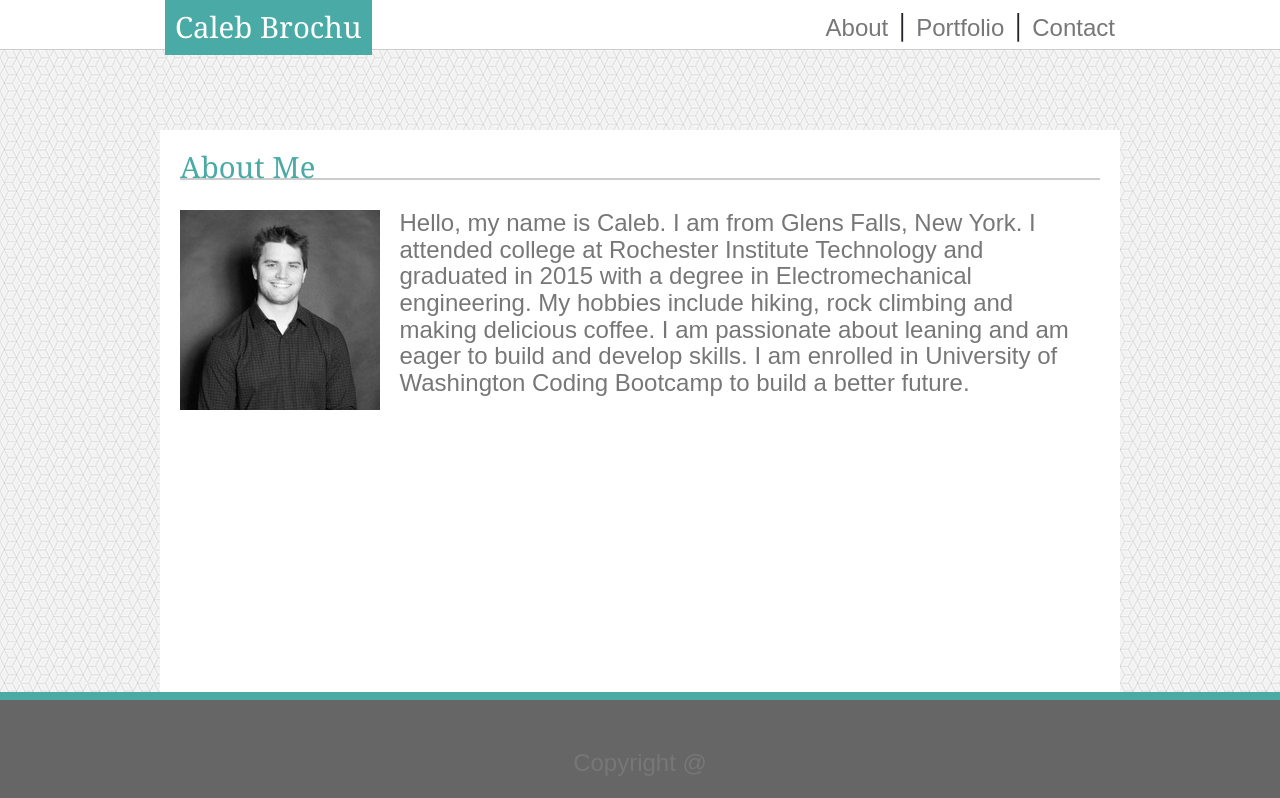
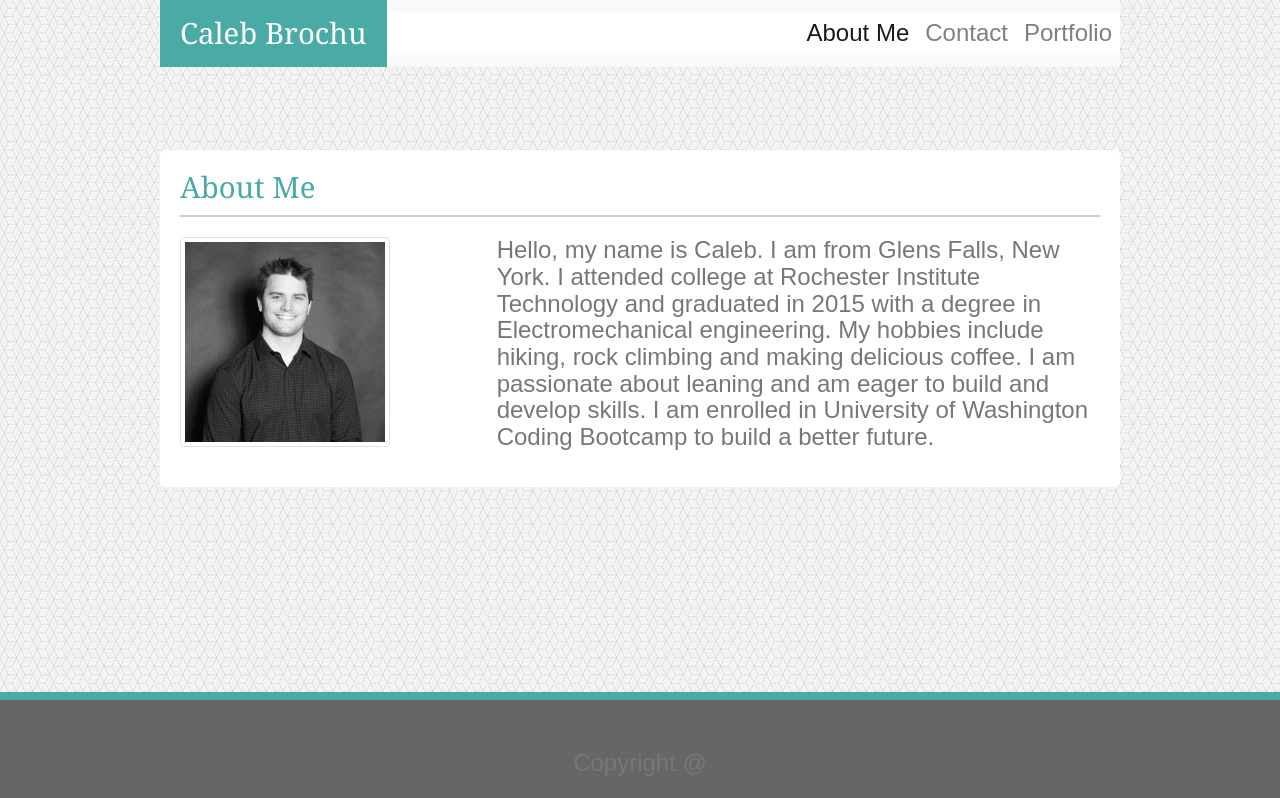
Before and after one commit to caleb-brochu/Portfolio-Bootstrap, a plain HTML site: page index.html in a window 1280 px wide. Shown: the top 798 px of the page. Drawn offline with nearby package versions, Linux system fonts and the light colour scheme.

Commit message:
initial release index.html and portfolio.html nearly complete

```diff
--- a/assets/css/style.css
+++ b/assets/css/style.css
@@ -22,23 +22,61 @@ html body
     margin: 0;
 }
 
+#headerblock
+{
+    top: 0;
+    height: 50px;
+    max-width: 960px;
+    margin-left:auto;
+    margin-right: auto;
+    background: #ffffff;
+    border-bottom:#cccccc 1px solid;
+}
 
-#navigation
+.jumbobackground
 {
-    width: 960px;
-    display: block;
+    background-color: #ffffff;
+    padding: 0;
+    color: #777777;
+    font-size: 18pt;
+    line-height: 20pt;
+    font-family: Arial, Helvetica, sans-serif;
+    max-width: 960px ;
+    margin-top: 100px;
     margin-left: auto;
     margin-right: auto;
-    padding: 5px;
+    padding: 20px;
+    box-sizing: border-box;
 }
 
-#navigation ul li
+.navsettings
 {
-    display: block;
-    float: right;
-    padding: 5px;
+    background-color: #ffffff;
+    padding: 0;
+    color: #777777;
     font-size: 18pt;
     line-height: 20pt;
+    font-family: Arial, Helvetica, sans-serif;
+    max-width: 960px ;
+    margin-left: auto;
+    margin-right: auto;
+    box-sizing: border-box;
+}
+
+.links
+{
+    float: right;
+}
+
+#logo
+{
+
+    background: #4aaaa5;
+    color: #ffffff;
+    margin: 0;
+    padding:20px;
+    font-family: Georgia, 'Times New Roman', Times, serif;
+    font-size: 22pt;
 }
 
 #body_content
@@ -50,45 +88,17 @@ html body
     bottom: -80px;
     padding: 20px;
     background: #ffffff;
-    width: 960px;
+    max-width: 960px;
     height: 750px;
-}
-
-#headerblock
-{
-    top: 0;
-    height: 50px;
-    width: 100%;
-    background: #ffffff;
-    border-bottom:#cccccc 1px solid;
-}
-
-#logo
-{
-    position:relative;
-    top: -5px;
-    background: #4aaaa5;
-    color: #ffffff;
-    text-align: center;
-    float: left;
-    padding: 10px;
-    z-index: 1;
 }
 
 #aboutmetitle
 {
-    position: relative;
-    height: 30px;
-    margin-bottom: 30px;
+    padding-bottom: 10px;
+    margin-bottom: 20px;
     border-bottom:#cccccc 2px solid;
 }
 
-#aboutme
-{
-    display: inline-block;
-    vertical-align: top;
-    width: calc(100% - 240px);
-}
 
 #profilepic
 {
@@ -197,16 +207,13 @@ footer
 
 .block
 {
-    display: inline-block;
     height: 300px;
     width: 300px;
-    margin-right: 10px;
-    margin-bottom: 10px;
+    margin: 10px 10px 10px 0px;
 }
 
 .projects
 {
-    position: relative;
     display: inline-block;
     width: 300px;
     height: auto;
@@ -224,9 +231,8 @@ footer
     line-height: 22pt;
     font-family: Arial, Helvetica, sans-serif;
     font-size: 18pt;
-    text-align: center;
     z-index: 1;
     top: -70;
-    padding: 5px;
+
 
 }
--- a/index.html
+++ b/index.html
@@ -5,7 +5,8 @@
     <meta charset="UTF-8">
     <meta name="viewport" content="width=device-width, initial-scale=1.0">
     <meta http-equiv="X-UA-Compatible" content="ie=edge">
-    <title>Document</title>
+    <title>About me</title>
+
     <link rel="stylesheet" type="text/css" href="assets/css/resets.css">
     <link rel="stylesheet" href="https://stackpath.bootstrapcdn.com/bootstrap/4.4.1/css/bootstrap.min.css" integrity="sha384-Vkoo8x4CGsO3+Hhxv8T/Q5PaXtkKtu6ug5TOeNV6gBiFeWPGFN9MuhOf23Q9Ifjh" crossorigin="anonymous">
     <link rel="stylesheet" type="text/css" href="assets/css/style.css">
@@ -13,40 +14,53 @@
 </head>
 
 <body>
+  <div class = "navsettings" id="headerblock">
+    <nav class="navbar navbar-expand-sm navbar-light bg-light navsettings">
+      <a class="navbar-brand" id = "logo" href="#">Caleb Brochu</a>
+      <button class="navbar-toggler" type="button" data-toggle="collapse" data-target="#navbarNav" aria-controls="navbarNav" aria-expanded="false" aria-label="Toggle navigation">
+        <span class="navbar-toggler-icon"></span>
+      </button>
+
+        <div class="collapse navbar-collapse navigation navsettings" id="navbarNav" >
+          <ul class="navbar-nav ml-auto">
+            <li class="nav-item active ">
+              <a class="nav-link"  href="index.html">About Me <span class="sr-only">(current)</span></a>
+            </li>
+            <li class="nav-item " >
+              <a class="nav-link" href="contact.html">Contact</a>
+            </li>
+            <li class="nav-item ">
+              <a class="nav-link" href="portfolio.html">Portfolio</a>
+            </li>
+          </ul>
+        </div>
+    </nav>
+  </div>
 
 
-    <div id="headerblock">
-        <header id="navigation">
-            <div>
-                <h1 id="logo">Caleb Brochu</h1>
+    <div class = "container container-fluid">
+      <div class = "jumbotron jumbobackground">
+        <div class ="row">
+          <div class="col-sm-12">
+            <h1 id="aboutmetitle">About Me</h1>
           </div>
-            <div id="navigation">
-                <ul>
-                    <li> <a href=contact.html>Contact</a> </li>
-                    <li>|</li>
-                    <li> <a href=portfolio.html>Portfolio</a> </li>
-                    <li>|</li>
-                    <li> <a href=index.html>About</a> </li>
-                </ul>
-
         </div>
-        </header>
+        <div class ="row">
+          <div class ="col-sm-4">
+            <img class="img-thumbnail" src="assets/images/head_shot.jfif" alt="Portfolio Picture">
           </div>
-
-    <div id="body_content">
-        <h1 id="aboutmetitle">About Me</h1>
-        <div>
-            <img id="profilepic" src="assets/images/head_shot.jfif" alt="Portfolio Picture">
-            <p id="aboutme">
+          <div class ="col-sm-8">
+            <p>
                   Hello, my name is Caleb. I am from Glens Falls, New York. I attended college at Rochester Institute
                   Technology and graduated in 2015 with a degree in Electromechanical engineering. My hobbies include
                   hiking, rock climbing and making delicious coffee. I am passionate about leaning and am eager to build
                   and develop skills. I am enrolled in University of Washington Coding Bootcamp to build a better future.
               </p>
+          </div>
 
         </div>
       </div>
-
+    </div>
     <div class="background"></div>
 
     <footer>
@@ -54,5 +68,8 @@
     </footer>
 
 </body>
+    <script src="https://code.jquery.com/jquery-3.4.1.slim.min.js" integrity="sha384-J6qa4849blE2+poT4WnyKhv5vZF5SrPo0iEjwBvKU7imGFAV0wwj1yYfoRSJoZ+n" crossorigin="anonymous"></script>
+    <script src="https://cdn.jsdelivr.net/npm/popper.js@1.16.0/dist/umd/popper.min.js" integrity="sha384-Q6E9RHvbIyZFJoft+2mJbHaEWldlvI9IOYy5n3zV9zzTtmI3UksdQRVvoxMfooAo" crossorigin="anonymous"></script>
+    <script src="https://stackpath.bootstrapcdn.com/bootstrap/4.4.1/js/bootstrap.min.js" integrity="sha384-wfSDF2E50Y2D1uUdj0O3uMBJnjuUD4Ih7YwaYd1iqfktj0Uod8GCExl3Og8ifwB6" crossorigin="anonymous"></script><link rel="stylesheet" type="text/css" href="assets/css/style.css">
 
 </html>
```
Also changed, not shown: contact.html (+26 -18 lines), portfolio.html (+48 -19 lines), practice.html (added, +76 -0 lines). Lines whose indentation alone changed are shown as unchanged.
